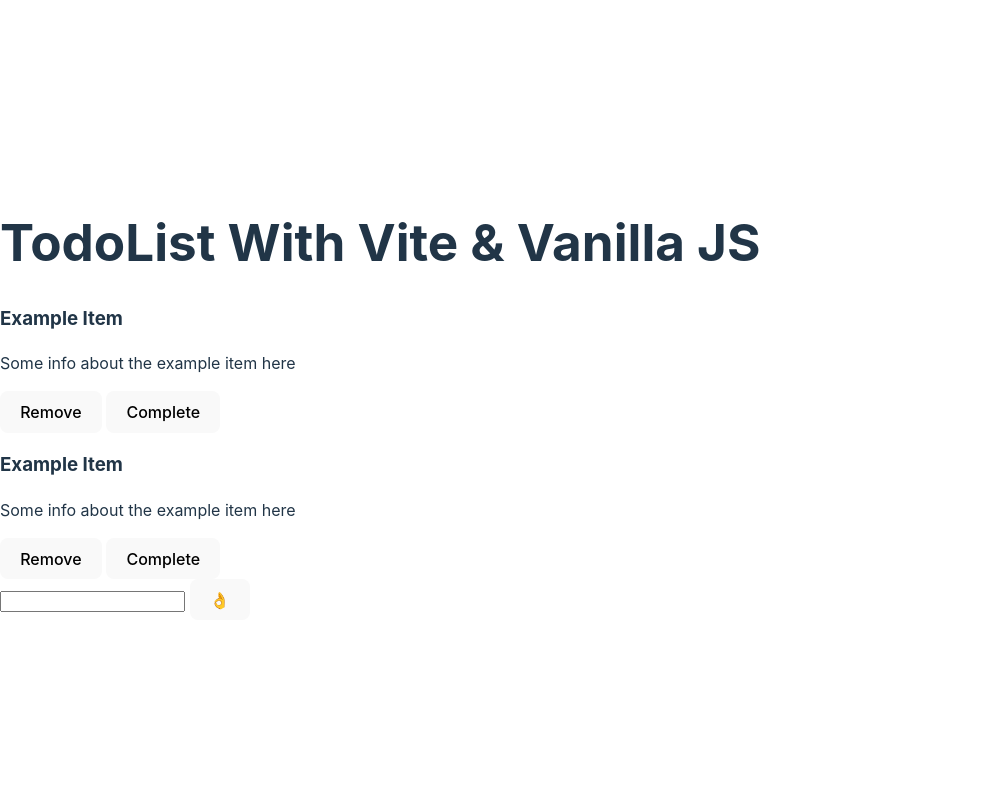
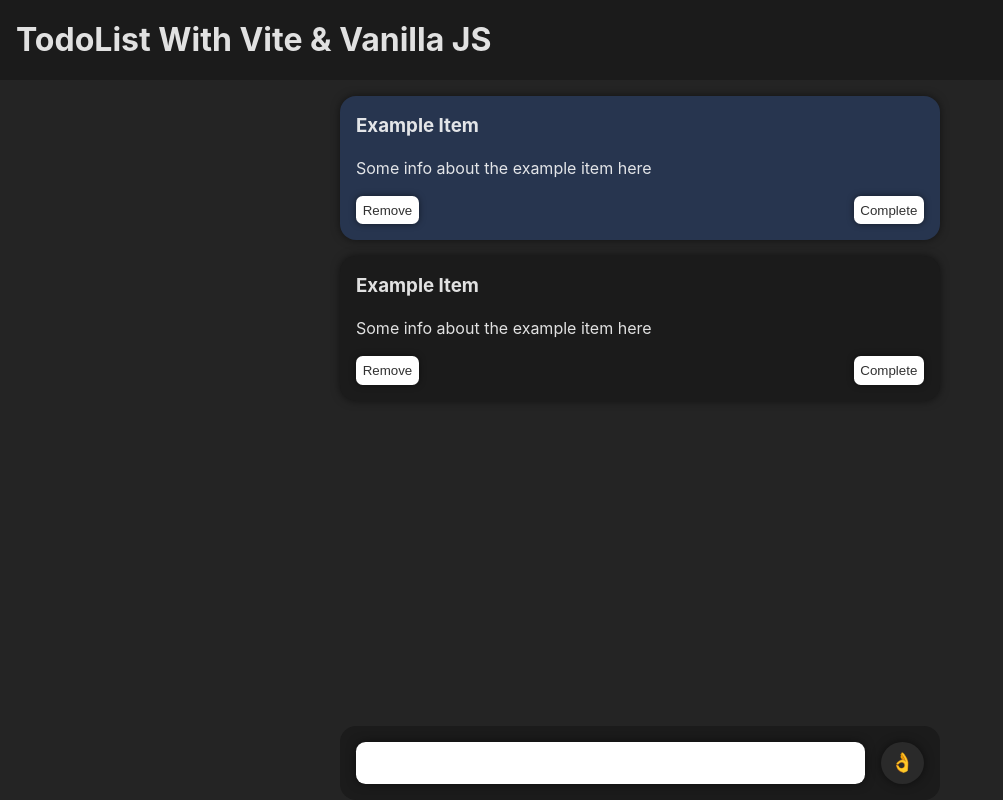
Before and after one commit to codespirityash/vite-vanilla-todo, a website built with Vite: page index.html in a window 1280 px wide. Shown: the whole page, without its empty margins (0-1003 px from the left). Built offline with nearby package versions, Linux system fonts and the light colour scheme.

Commit message:
new styles

```diff
--- a/src/styles/style.css
+++ b/src/styles/style.css
@@ -12,85 +12,111 @@
   -webkit-font-smoothing: antialiased;
   -moz-osx-font-smoothing: grayscale;
 }
-
-a {
-  font-weight: 500;
-  color: #646cff;
-  text-decoration: inherit;
-}
-a:hover {
-  color: #535bf2;
+* {
+  box-sizing: border-box;
+  margin: 0;
+  padding: 0;
 }
 
 body {
-  margin: 0;
   display: flex;
-  place-items: center;
-  min-width: 320px;
-  min-height: 100vh;
+  flex-direction: column;
+  box-sizing: border-box;
+  height:100vh;
+}
+.app{
+  display: flex;
+  flex-direction: column;
+  height:100%;
+  align-items: center;
+}
+.app>header {
+  background-color: #1b1b1b;
+  padding: 1em;
+  width:100%;
+}
+.app>#list {
+  display: flex;
+  flex-direction: column;
+  padding: 1em;
+  align-items: center;
+  gap: 1em;
+  width:100%;
+}
+#list>.item {
+  display: flex;
+  flex-direction: column;
+  background-color: #1b1b1b;
+  padding: 1em;
+  gap: 1em;
+  width: clamp(300px, 100%, 600px);
+  border-radius: 1em;
+  box-shadow: 0 0 0.5em rgba(0, 0, 0, 0.5);
+}
+.item>.header {
+  display: flex;
+  flex-direction: row;
+  justify-content: space-between;
+  gap: 1em;
+}
+.item>.content {
+  display: flex;
+  flex-direction: row;
+  justify-content: space-between;
+  gap: 1em;
+}
+.item>.footer {
+  display: flex;
+  flex-direction: row;
+  justify-content: space-between;
+  gap: 1em;
+}
+.footer>button {
+  padding:0.5em;
+  border-radius: 0.5em;
+  border: none;
+  cursor: pointer;
+  background-color: #ffffff;
+  color: #313131;
+  box-shadow: 0 0 0.5em rgba(0, 0, 0, 0.5);
 }
 
-h1 {
-  font-size: 3.2em;
-  line-height: 1.1;
+.activate {
+  background-color: #27354f !important;
 }
 
-#app {
-  max-width: 1280px;
-  margin: 0 auto;
-  padding: 2rem;
-  text-align: center;
+footer {
+  position: fixed;
+  bottom: 0;
+  background-color: #1b1b1b;
+  padding: 1em;
+  display:flex;
+  flex-direction: row;
+  justify-content: space-between;
+  gap: 1em;
+  width:clamp(300px, 100%, 600px);
+  border-radius: 1em;
 }
-
-.logo {
-  height: 6em;
-  padding: 1.5em;
-  will-change: filter;
-  transition: filter 300ms;
+footer> input {
+  width:100%;
+  font-size: 1.2em;
+  padding: 0.5em;
+  border-radius: 0.5em;
+  border: none;
+  box-shadow: 0 0 0.5em rgba(0, 0, 0, 0.5);
+  background-color: #ffffff;
+  color: #313131;
 }
-.logo:hover {
-  filter: drop-shadow(0 0 2em #646cffaa);
+footer > button {
+  padding:0.5em;
+  border-radius: 50%;
+  border: none;
+  cursor: pointer;
+  background-color: #2a2a2a;
+  color: #313131;
+  font-size: 1.2em;
+  box-shadow: 0 0 0.5em rgba(0, 0, 0, 0.5);
+  display: flex;
+  align-items: center;
+  justify-content: center;
 }
-.logo.vanilla:hover {
-  filter: drop-shadow(0 0 2em #f7df1eaa);
-}
-
-.card {
-  padding: 2em;
-}
-
-.read-the-docs {
-  color: #888;
-}
-
-button {
-  border-radius: 8px;
-  border: 1px solid transparent;
-  padding: 0.6em 1.2em;
-  font-size: 1em;
-  font-weight: 500;
-  font-family: inherit;
-  background-color: #1a1a1a;
-  cursor: pointer;
-  transition: border-color 0.25s;
-}
-button:hover {
-  border-color: #646cff;
-}
-button:focus,
-button:focus-visible {
-  outline: 4px auto -webkit-focus-ring-color;
-}
-
-@media (prefers-color-scheme: light) {
-  :root {
-    color: #213547;
-    background-color: #ffffff;
-  }
-  a:hover {
-    color: #747bff;
-  }
-  button {
-    background-color: #f9f9f9;
-  }
-}
```
